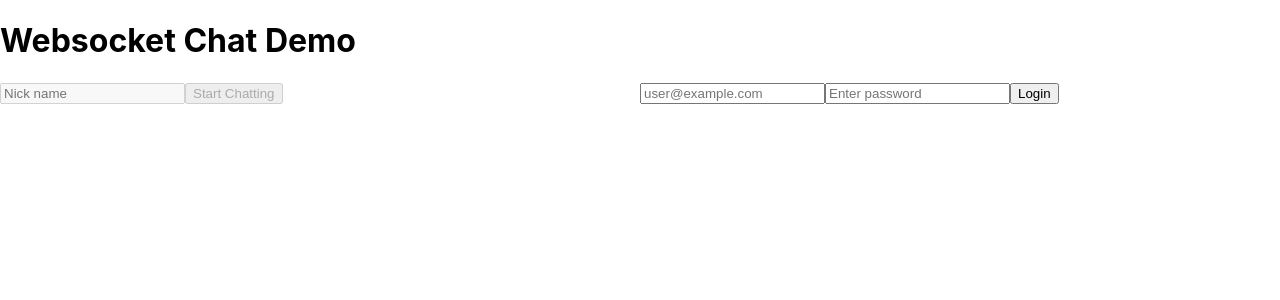
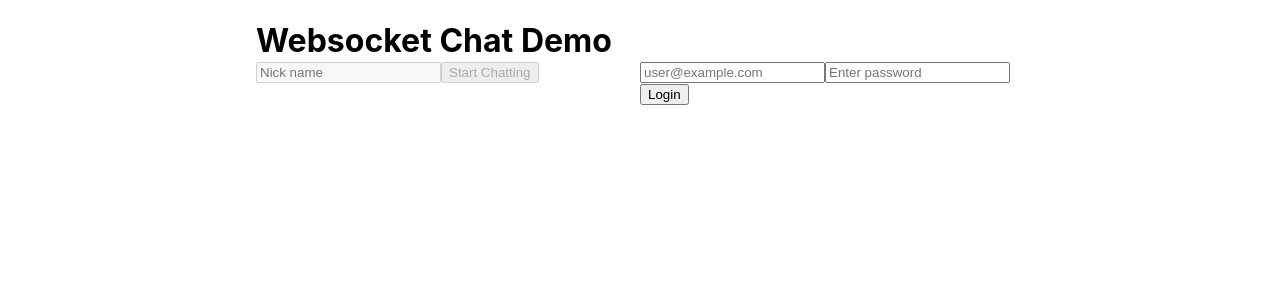
Before and after one commit to ryanhhtan/websocke-demo-client, a React (Create React App) app: page / in a window 1280 px wide. Shown: the top 300 px of the page. Built offline with nearby package versions, Linux system fonts and the light colour scheme.

Commit message:
OW 2019-02-06
Signed-off-by: ryanhhtan <ryanhhtan@gmail.com>

```diff
--- a/src/component/chat/Chat.css
+++ b/src/component/chat/Chat.css
@@ -1,11 +1,6 @@
-.message-area {
-  width: 100%;
-  height: 300px;
-}
-
 .identity-area {
   width: 100%;
-  height: 50px;
+  height: 5%;
   display: flex;
 }
 
@@ -15,3 +10,15 @@
 .entrance-pane {
   width: 50%;
 }
+.chat {
+  width: 60%;
+  height: 100vh;
+  margin: auto;
+}
+.caption-1 {
+  height: 5%;
+}
+
+.chat-pane {
+  height: 90%;
+}
--- a/src/component/chat/Chat.js
+++ b/src/component/chat/Chat.js
@@ -10,7 +10,9 @@ class Chat extends Component {
     const { isConnected } = this.props;
     return (
       <div className="chat">
-        <h1>Websocket Chat Demo</h1>
+        <div className="caption-1">
+          <h1>Websocket Chat Demo</h1>
+        </div>
         <div className="identity-area">
           <div className="entrance-pane">
             <Entrance />
@@ -19,7 +21,11 @@ class Chat extends Component {
             <Login />
           </div>
         </div>
-        {isConnected && <ChatPane />}
+        {isConnected && (
+          <div className="chat-pane">
+            <ChatPane />
+          </div>
+        )}
       </div>
     );
   }
--- a/src/component/chat/ChatPane.css
+++ b/src/component/chat/ChatPane.css
@@ -0,0 +1,9 @@
+.chat-area {
+  height: 100%;
+}
+.room-pane {
+  height: 100%;
+}
+.dialog-pane {
+  height: 100%;
+}
--- a/src/component/room/Room.css
+++ b/src/component/room/Room.css
@@ -1,17 +1,25 @@
+.room {
+  height: 100%;
+}
+
+.room-control {
+    height: 5%;
+}
+
 .room-pane {
   width: 100%;
   display: flex;
 }
 .user-pane {
   width: 25%;
-  height: 600px;
+  height: 100%;
   overflow-y: auto;
   flex-wrap: wrap;
 }
 .message-pane {
   width: 75%;
-  height: 600px;
-  padding-left: 20px;
+  height: 100%;
+  /* padding-left: 20px; */
 }
 
 .user-public {
@@ -30,7 +38,7 @@
   text-align: center;
 }
 .message-display {
-  height: 550px;
+  height: 90%;
   overflow-y: auto;
 }
 
--- a/src/index.css
+++ b/src/index.css
@@ -1,14 +1,14 @@
 body {
   margin: 0;
   padding: 0;
-  font-family: -apple-system, BlinkMacSystemFont, "Segoe UI", "Roboto", "Oxygen",
-    "Ubuntu", "Cantarell", "Fira Sans", "Droid Sans", "Helvetica Neue",
+  font-family: -apple-system, BlinkMacSystemFont, 'Segoe UI', 'Roboto', 'Oxygen',
+    'Ubuntu', 'Cantarell', 'Fira Sans', 'Droid Sans', 'Helvetica Neue',
     sans-serif;
   -webkit-font-smoothing: antialiased;
   -moz-osx-font-smoothing: grayscale;
 }
 
 code {
-  font-family: source-code-pro, Menlo, Monaco, Consolas, "Courier New",
+  font-family: source-code-pro, Menlo, Monaco, Consolas, 'Courier New',
     monospace;
 }
```
